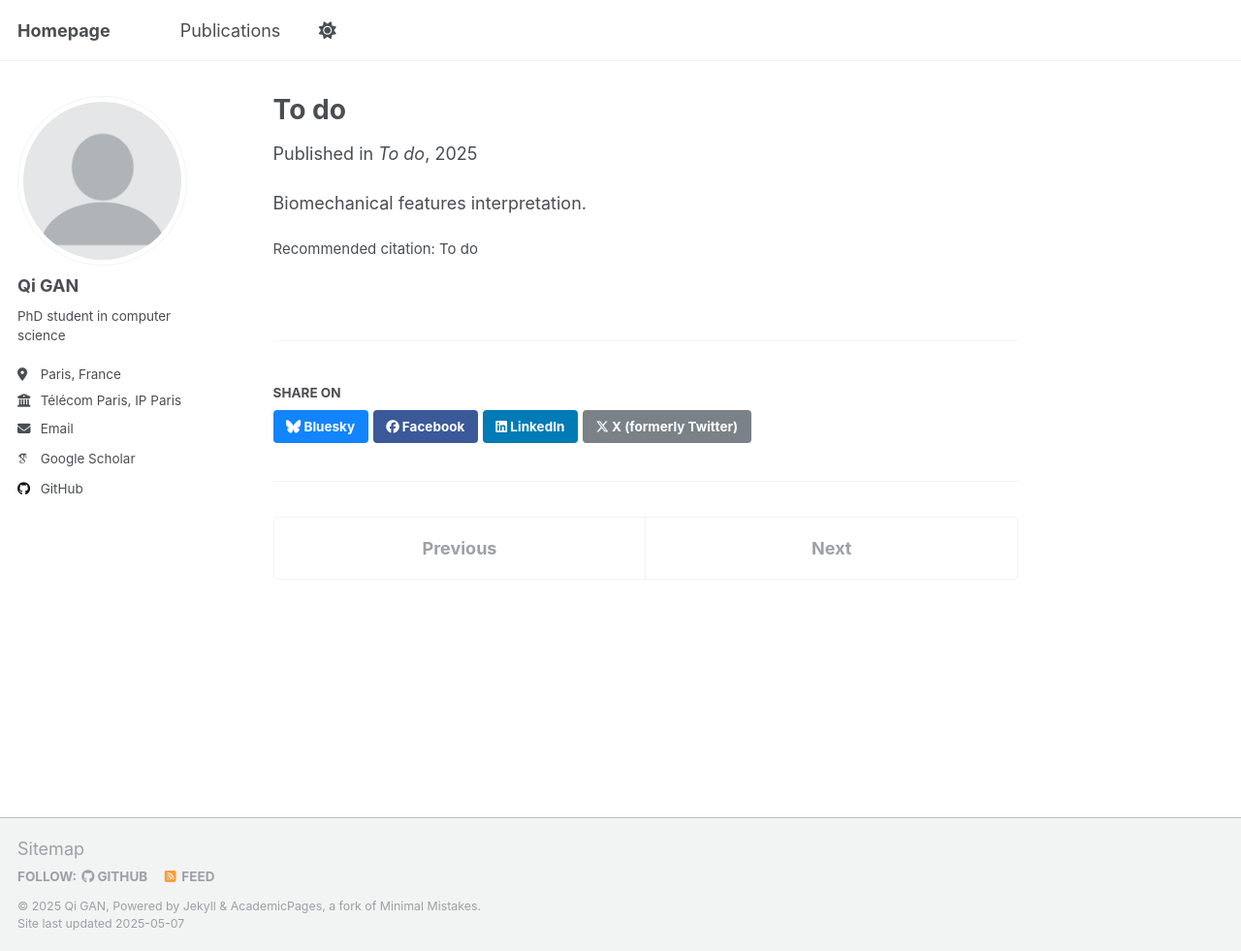
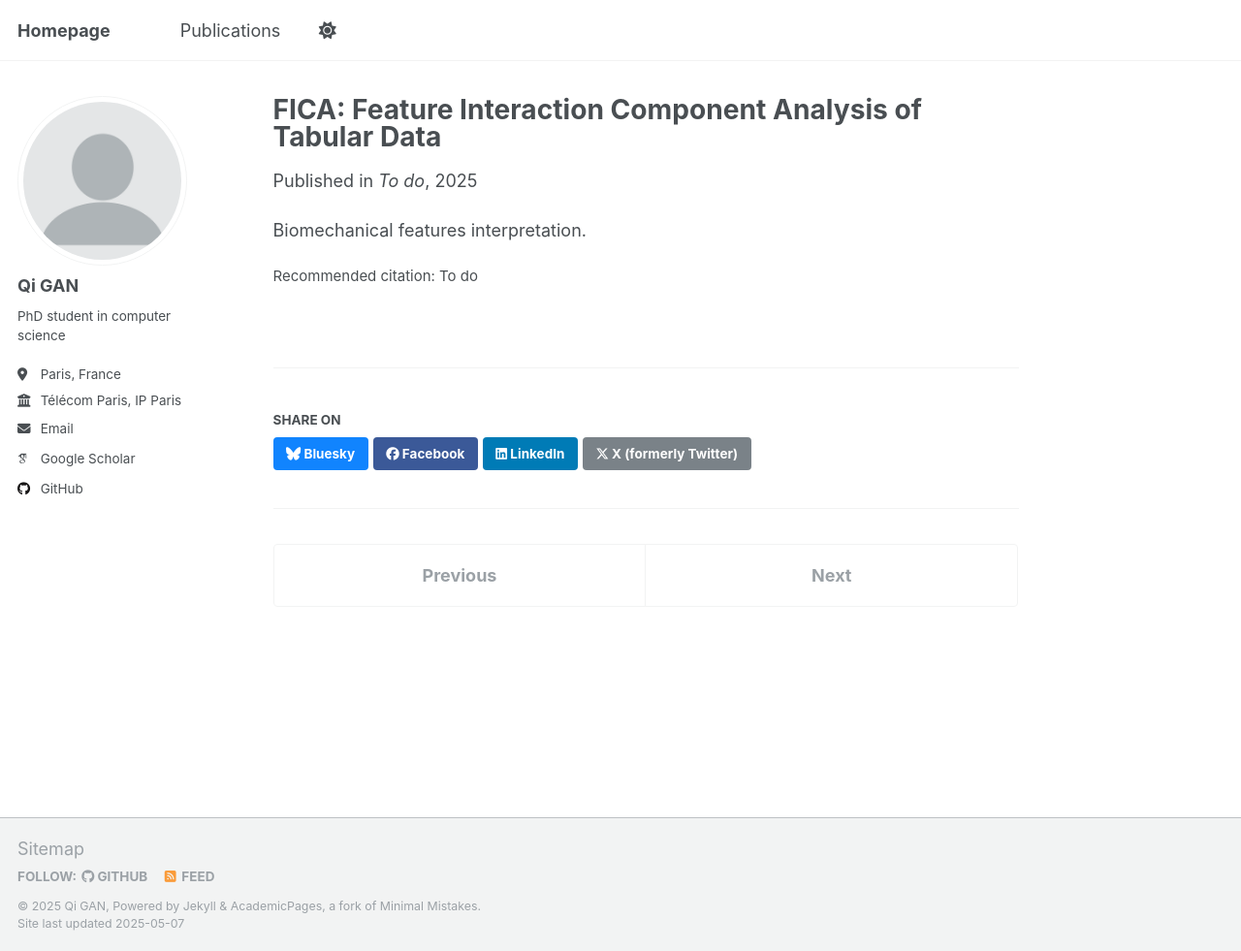
Before and after one commit to QGAN2019/qigan.github.io, a Jekyll site: the page built from _publications/2025-03-XAI-feature-interaction.md, in a window 1280 px wide and 981 px high. Shown: the whole window at 97% size. Built offline with Jekyll 4.4.1, drawn with Linux system fonts in a browser that asks for light colours; some web fonts are replaced.

Commit message:
Update 2025-03-XAI-feature-interaction.md

```diff
--- a/_publications/2025-03-XAI-feature-interaction.md
+++ b/_publications/2025-03-XAI-feature-interaction.md
@@ -1,5 +1,5 @@
 ---
-title: "To do"
+title: "FICA: Feature Interaction Component Analysis of Tabular Data"
 collection: publications
 category: conferences
 permalink: /publication/2025-03-XAI-feature-interaction
```
